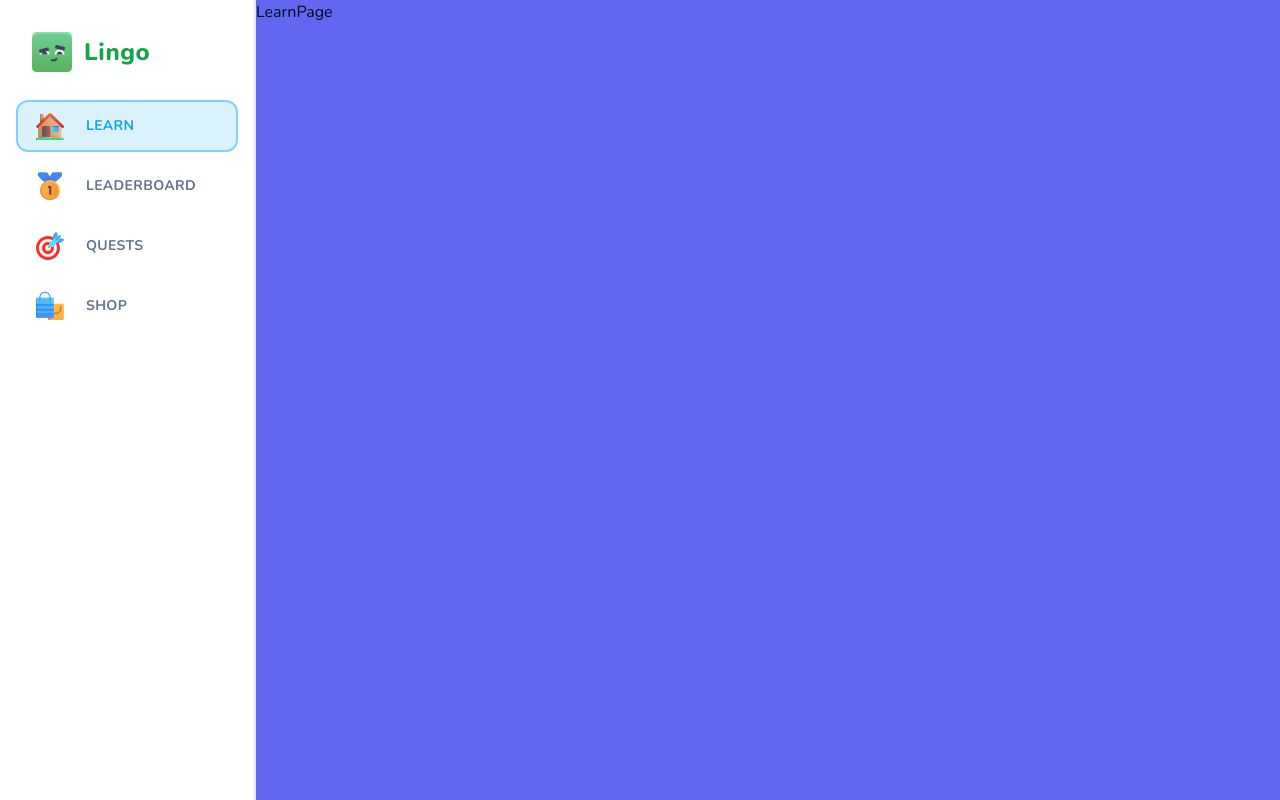
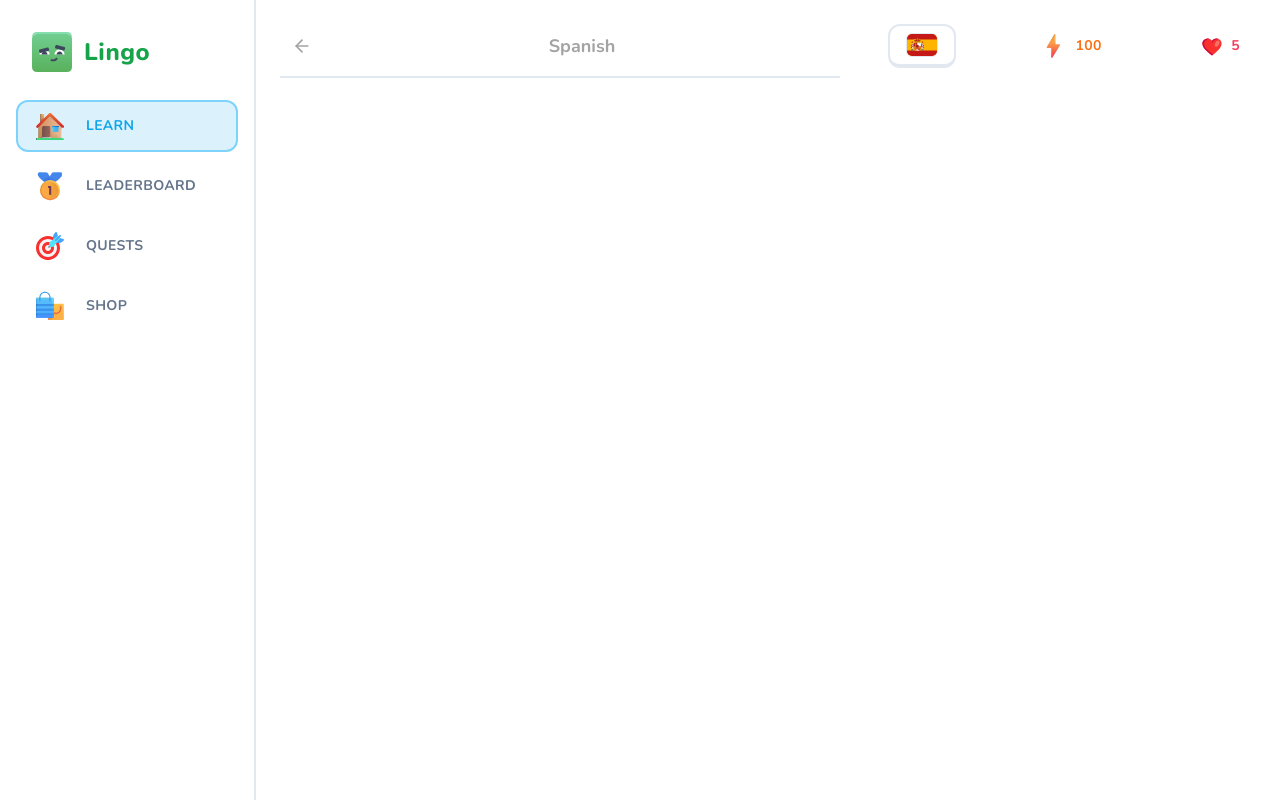
Before and after one commit to ThutaNyan788/Lingo, a Next.js app: page /learn in a window 1280 px wide. Built offline with nearby package versions, Linux system fonts and the light colour scheme.

Commit message:
l6-Learn-Page-Wrapper

```diff
--- /dev/null
+++ b/app/(main)/learn/header.tsx
@@ -0,0 +1,28 @@
+import { Button } from '@/components/ui/button';
+import { ArrowLeft } from 'lucide-react';
+import Link from 'next/link';
+import React from 'react'
+
+type Props = {
+    title: string;
+}
+
+export default function header({ title }: Props) {
+    return (
+        <div className='sticky top-0 bg-white pb-3 lg:pt-[28px] lg:mt-[-28px] flex
+        items-center justify-between border-b-2 mb-5 text-neutral-400 lg:z-50'>
+
+            <Link href="/courses">
+                <Button variant="ghost" size="sm">
+                    <ArrowLeft className='w-5 h-5 stroke-2 text-neutral-400' />
+                </Button>
+            </Link>
+            <h1 className="font-bold text-lg">
+                {title}
+            </h1>
+            <div />
+
+
+        </div>
+    )
+}
--- a/app/(main)/learn/layout.tsx
+++ b/app/(main)/learn/layout.tsx
@@ -12,7 +12,7 @@ export default function Layout({ children }: Props) {
       <MobileHeader />
       <Sidebar className='hidden lg:flex' />
       <main className='lg:pl-[256px]  h-full pt-[50px] lg:pt-0'>
-        <div className='h-full bg-indigo-500'>
+        <div className='max-w-[1056px] h-full pt-6 mx-auto'>
           {children}
         </div>
       </main>
--- a/app/(main)/learn/page.tsx
+++ b/app/(main)/learn/page.tsx
@@ -1,7 +1,24 @@
+import Header from "./header"
+import FeedWrapper from '@/components/feed-wrapper'
+import StickyWrapper from '@/components/sticky-wrapper'
+import UserProgress from "@/components/user-progress"
 import React from 'react'
 
 export default function LearnPage() {
   return (
-    <div>LearnPage</div>
+    <div className='flex flex-row-reverse gap-[48px] px-6'>
+        <StickyWrapper>
+          <UserProgress
+          activeCourse={{title:"Spanish",imageSrc:"/es.svg"}}
+          hearts={5}
+          points={100}
+          hasActiveSubscription={false}
+          />
+        </StickyWrapper>
+        <FeedWrapper>
+          <Header title="Spanish" />
+
+        </FeedWrapper>
+    </div>
   )
 }
--- /dev/null
+++ b/components/feed-wrapper.tsx
@@ -0,0 +1,13 @@
+import React from 'react'
+
+type Props={
+    children: React.ReactNode
+}
+
+export default function FeedWrapper({children}:Props) {
+  return (
+    <div className="flex-1 relative top-0 pb-10">
+        {children}
+    </div>
+  )
+}
--- /dev/null
+++ b/components/sticky-wrapper.tsx
@@ -0,0 +1,16 @@
+import React from 'react'
+
+type Props = {
+    children: React.ReactNode
+}
+
+export default function StickyWrapper({ children }: Props) {
+    return (
+        <div className='hidden lg:block w-[368px] sticky self-end
+        bottom-6'>
+            <div className='min-h-[calc(100vh-48vh)] sticky top-6 flex flex-col'>
+                {children}
+            </div>
+        </div>
+    )
+}
--- /dev/null
+++ b/components/user-progress.tsx
@@ -0,0 +1,51 @@
+import React from 'react'
+import Link from 'next/link'
+import { Button } from './ui/button';
+import Image from 'next/image';
+import { Infinity, InfinityIcon } from 'lucide-react';
+type Props = {
+    activeCourse: {imageSrc:string, title:string};
+    hearts: number;
+    points: number;
+    hasActiveSubscription: boolean;
+}
+
+export default function UserProgress({
+    activeCourse,
+    hearts,
+    points,
+    hasActiveSubscription
+}: Props) {
+    return (
+        <div className='flex items-center justify-between gap-x-2
+    w-full'>
+            <Link href='/courses'>
+                <Button>
+                    <Image
+                        src={activeCourse.imageSrc}
+                        alt={activeCourse.title}
+                        className='rounded-md border'
+                        width={32}
+                        height={32}
+                    />
+                </Button>
+            </Link>
+
+            <Link href="/shop">
+                <Button variant="ghost" className='text-orange-500'>
+                    <Image src="/points.svg" height={28} width={28}
+                    alt='Points' className='mr-2'/>
+                    {points}
+                </Button>
+            </Link>
+
+            <Link href="/shop">
+                <Button variant="ghost" className='text-rose-500'>
+                    <Image src="/heart.svg" height={22} width={22}
+                    alt='Hearts' className='mr-2'/>
+                    {hasActiveSubscription ? <InfinityIcon className='h-4 w-4 stroke-[3]'/> : hearts}
+                </Button>
+            </Link>
+        </div>
+    )
+}
```
Also changed, not shown: public/heart.svg (added), public/points.svg (added).
